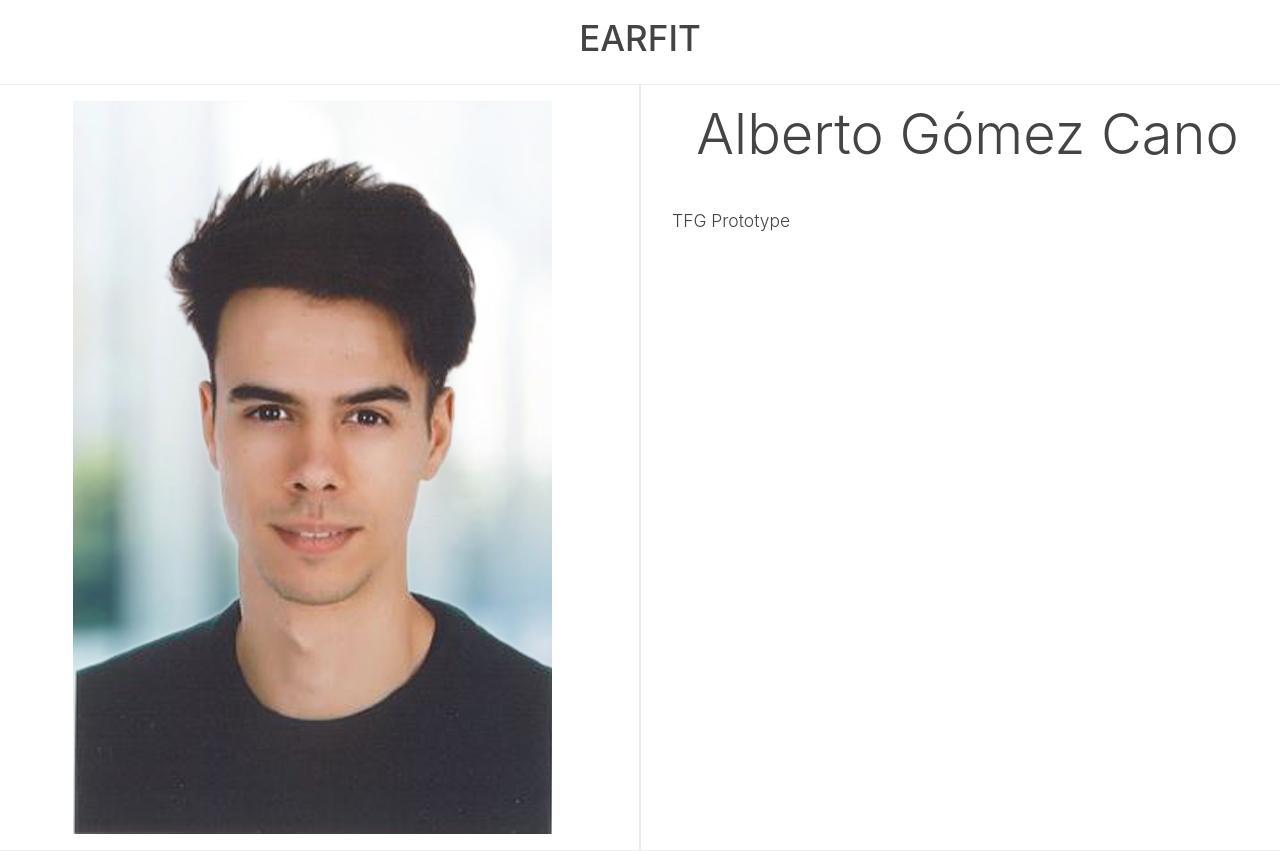
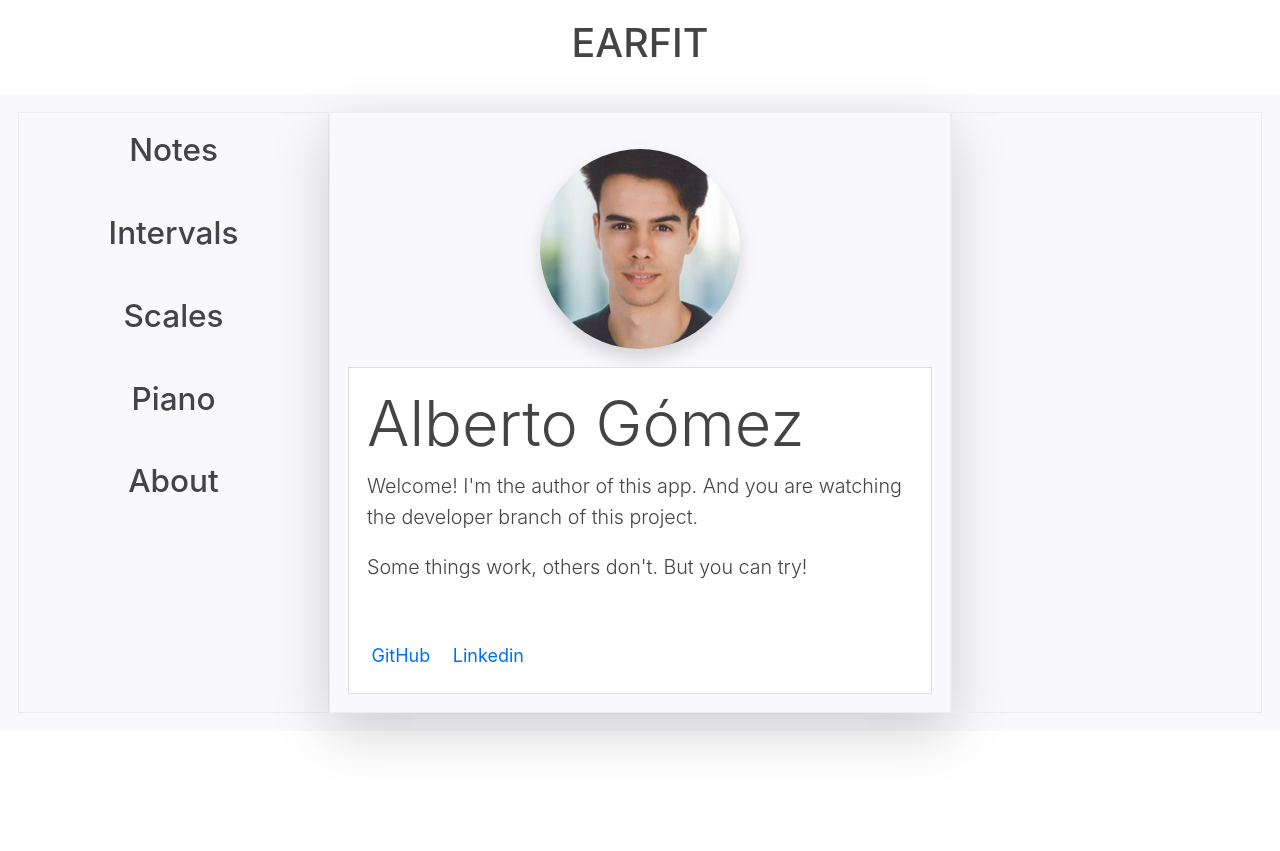
Before and after one commit to alberttogoca/EarFit, a Next.js app: page /about in a window 1280 px wide. After the commit the page ends 800 px from the top, so only its background shows below. Built offline with nearby package versions, Linux system fonts and the light colour scheme.

Commit message:
Update about page and global.css with avatar

```diff
--- a/pages/_app.tsx
+++ b/pages/_app.tsx
@@ -1,4 +1,5 @@
 import 'bootswatch/dist/pulse/bootstrap.min.css';
+import 'styles/global.css';
 
 import Layout from 'components/Layout';
 import { AppProps } from 'next/app';
--- a/pages/about/index.tsx
+++ b/pages/about/index.tsx
@@ -1,22 +1,32 @@
+import ExerciseLayout from 'components/Layout/ExerciseLayout';
+import Menu from 'components/Menu';
 export default function About(): JSX.Element {
   return (
     <>
-      {/*Fila*/}
-      <div className="row ">
-        {/*Columna 1*/}
-        <div className="col-sm border ">
-          <img src="/images/profile.png" className="rounded mx-auto d-block p-3" alt="Yo"></img>
+      <ExerciseLayout col1={<Menu></Menu>}>
+        <div className="d-flex justify-content-center p-3">
+          <img src="/images/profile.png" className="avatar shadow" alt="Me"></img>
         </div>
-        {/*Columna 2*/}
-        <div className="col-sm border">
-          <div className="d-flex justify-content-center p-3 ">
-            <h1 className="display-4">Alberto Gómez Cano</h1>
+
+        <div className="card">
+          <div className="card-body justify-content-center p-3 ">
+            <h1 className="display-4 ">Alberto Gómez</h1>
+            <p className="lead">
+              Welcome! I&apos;m the author of this app. And you are watching the developer branch of this project.
+            </p>
+            <p className="lead">Some things work, others don&apos;t. But you can try! </p>
           </div>
-          <div className="p-3">
-            <p className="lead ">TFG Prototype</p>
+
+          <div className="card-body ">
+            <a href="https://github.com/alberttogoca/EarFit" target="popup" className="card-link">
+              GitHub
+            </a>
+            <a href="https://linkedin.com/in/alberttogoca/" target="popup" className="card-link">
+              Linkedin
+            </a>
           </div>
         </div>
-      </div>
+      </ExerciseLayout>
     </>
   );
 }
--- a/styles/global.css
+++ b/styles/global.css
@@ -26,6 +26,16 @@ img {
   display: block;
 }
 
+.avatar{
+  vertical-align: middle;
+  width: 200px;
+  height: 200px;
+  border-radius: 9999px;
+  object-fit: cover;
+
+
+}
+
 .PianoDarkTheme .ReactPiano__Key--accidental {
   background: #a3a3a3;
   border: 1px solid #888;
```
